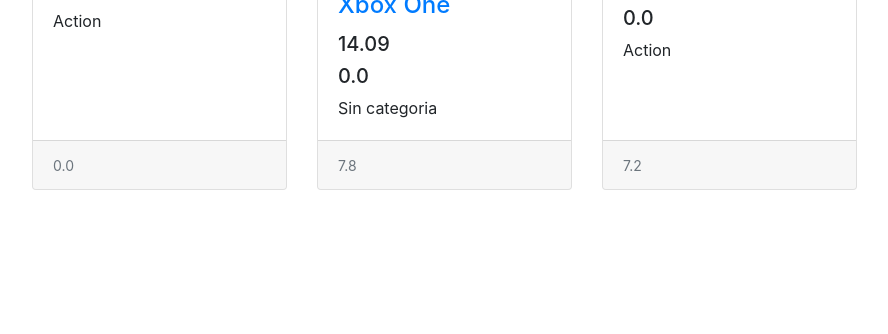
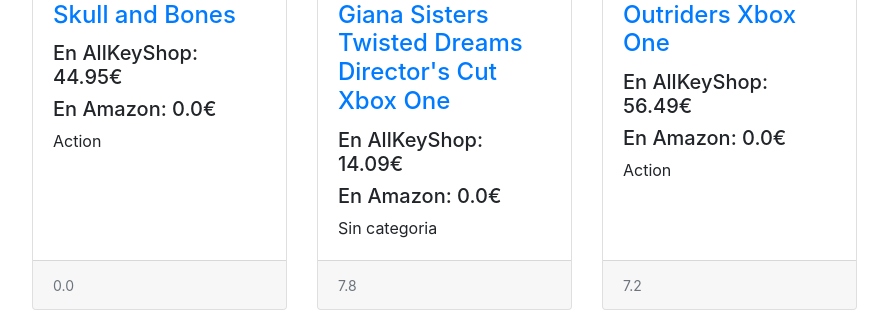
Before and after one commit to antmaczam/django-gamea, a Django app: page /games/ in a window 1280 px wide. Shown: the part 3087-3421 px from the top of the page, without its empty margins (338-1226 px from the left). Before the commit the page ends 3277 px from the top, so only its background shows below. Run offline with Django 3.2, Linux system fonts and the light colour scheme; data comes from the database, SQL or seed files in the repository; grey boxes labelled with a size stand in for pictures from a placeholder-image service; some libraries are stand-ins or nearby versions.

Commit message:
cambio en base.html euro

```diff
--- a/games/main/templates/base.html
+++ b/games/main/templates/base.html
@@ -176,8 +176,8 @@
                 <h4 class="card-title">
                   <a href="{{dato.link}}">{{dato.title|capfirst}}</a>
                 </h4>
-                <h5>{{dato.price}}</h5>
-                <h5>{{dato.gamePrice}}</h5>
+                <h5> En AllKeyShop: {{dato.price}}€</h5>
+                <h5> En Amazon: {{dato.gamePrice}}€</h5>
                 <p class="card-text">{{dato.category|capfirst}}</p>
               </div>
               <div class="card-footer">
```
